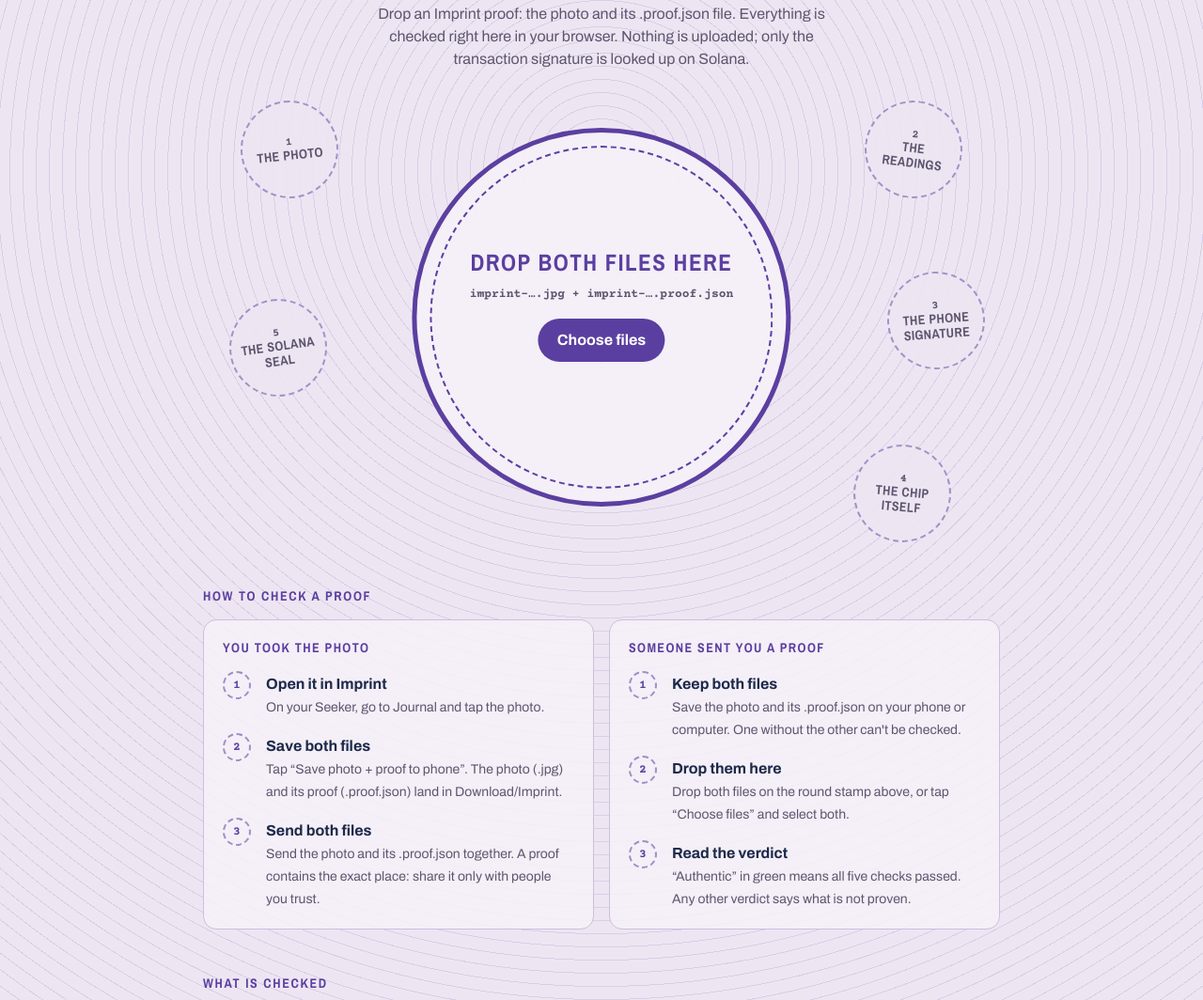
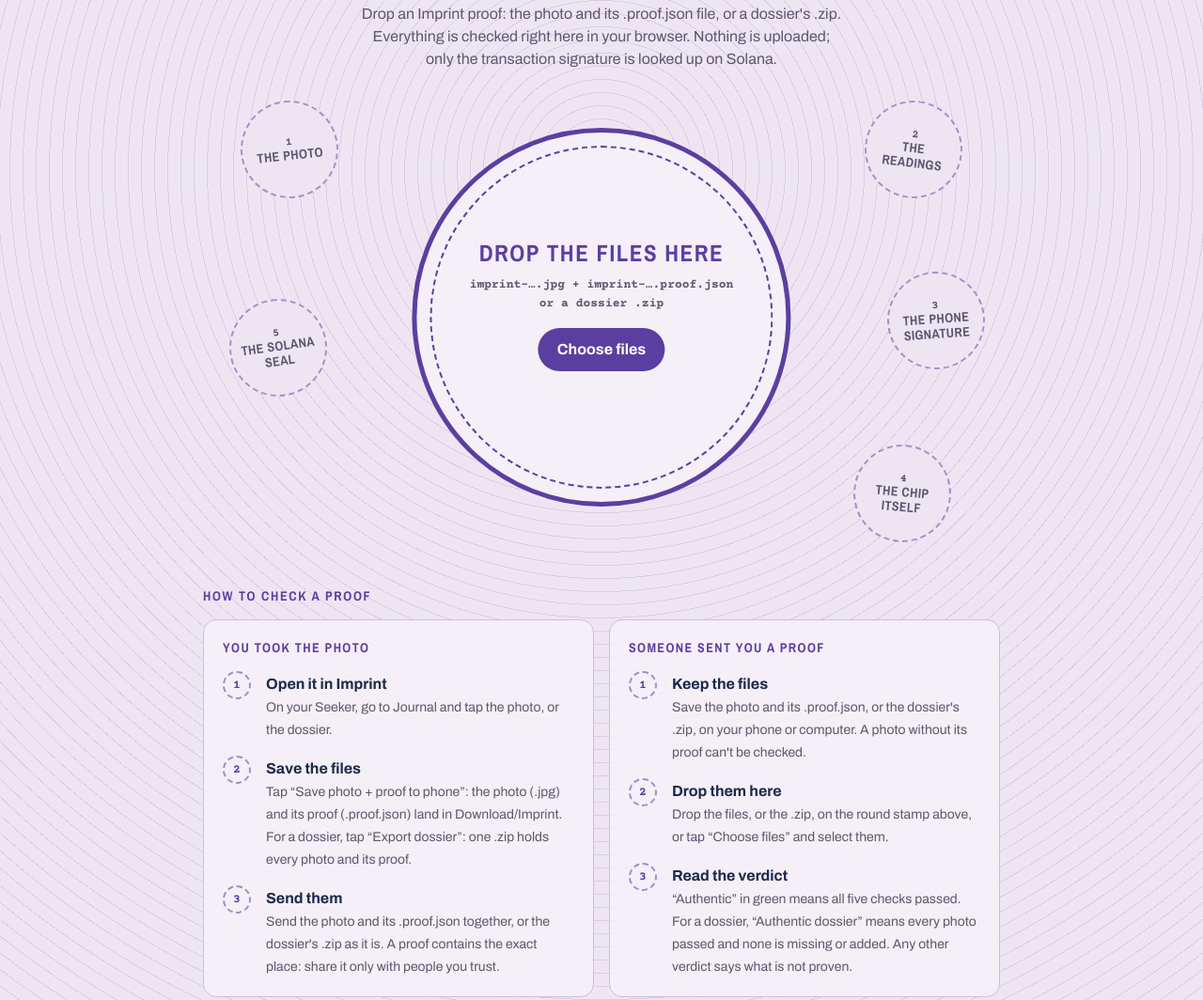
Before and after one commit to solanachetis/imprint-verify, a plain HTML site: page index.html in a window 1280 px wide. Shown: the part 148-1212 px from the top of the page at 94% size. Drawn offline with Linux system fonts and the light colour scheme.

Commit message:
Verify: say on the home page that a dossier .zip can be dropped
The drop zone, the intro and the "How to check a proof" steps now mention
the dossier's .zip next to the photo and its .proof.json.

Co-Authored-By: Claude Opus 5.5 <noreply@anthropic.com>

```diff
--- a/index.html
+++ b/index.html
@@ -188,7 +188,7 @@
     <div class="stage">
       <section id="drop" aria-labelledby="dropTitle">
         <p id="dropTitle"><b data-i18n="dropTitle"></b></p>
-        <p class="hint">imprint-….jpg + imprint-….proof.json</p>
+        <p class="hint">imprint-….jpg + imprint-….proof.json<br>or a dossier .zip</p>
         <div class="btns">
           <button type="button" class="btn primary" id="pick" data-i18n="pick"></button>
         </div>
@@ -307,8 +307,8 @@ const RPC_TIMEOUT_MS = 15000;
 const I18N = {
   en: {
     heroTitle: 'Is this photo <span>real</span>?',
-    heroLead: "Drop an Imprint proof: the photo and its .proof.json file. Everything is checked right here in your browser. Nothing is uploaded; only the transaction signature is looked up on Solana.",
-    dropTitle: "Drop both files here",
+    heroLead: "Drop an Imprint proof: the photo and its .proof.json file, or a dossier's .zip. Everything is checked right here in your browser. Nothing is uploaded; only the transaction signature is looked up on Solana.",
+    dropTitle: "Drop the files here",
     pick: "Choose files",
     checking: "Checking…",
     needJson: "Add the .proof.json file that came with the photo.",
@@ -415,13 +415,13 @@ const I18N = {
     verified: "verified", selfSigned: "self-signed", unverified: "unverified", failed: "failed",
     useTitle: "How to check a proof",
     useMine: "You took the photo",
-    useM1t: "Open it in Imprint", useM1: "On your Seeker, go to Journal and tap the photo.",
-    useM2t: "Save both files", useM2: "Tap “Save photo + proof to phone”. The photo (.jpg) and its proof (.proof.json) land in Download/Imprint.",
-    useM3t: "Send both files", useM3: "Send the photo and its .proof.json together. A proof contains the exact place: share it only with people you trust.",
+    useM1t: "Open it in Imprint", useM1: "On your Seeker, go to Journal and tap the photo, or the dossier.",
+    useM2t: "Save the files", useM2: "Tap “Save photo + proof to phone”: the photo (.jpg) and its proof (.proof.json) land in Download/Imprint. For a dossier, tap “Export dossier”: one .zip holds every photo and its proof.",
+    useM3t: "Send them", useM3: "Send the photo and its .proof.json together, or the dossier's .zip as it is. A proof contains the exact place: share it only with people you trust.",
     useTheirs: "Someone sent you a proof",
-    useT1t: "Keep both files", useT1: "Save the photo and its .proof.json on your phone or computer. One without the other can't be checked.",
-    useT2t: "Drop them here", useT2: "Drop both files on the round stamp above, or tap “Choose files” and select both.",
-    useT3t: "Read the verdict", useT3: "“Authentic” in green means all five checks passed. Any other verdict says what is not proven.",
+    useT1t: "Keep the files", useT1: "Save the photo and its .proof.json, or the dossier's .zip, on your phone or computer. A photo without its proof can't be checked.",
+    useT2t: "Drop them here", useT2: "Drop the files, or the .zip, on the round stamp above, or tap “Choose files” and select them.",
+    useT3t: "Read the verdict", useT3: "“Authentic” in green means all five checks passed. For a dossier, “Authentic dossier” means every photo passed and none is missing or added. Any other verdict says what is not proven.",
     howTitle: "What is checked",
     how1t: "The photo", how1: "Its SHA-256 fingerprint must match the one signed at capture.",
     how2t: "The readings", how2: "Time, GPS, compass, barometer, light, sound, motion and NFC are hashed together with the photo. The phone also records whether the GPS position was simulated, and how long before the photo it was measured.",
```
